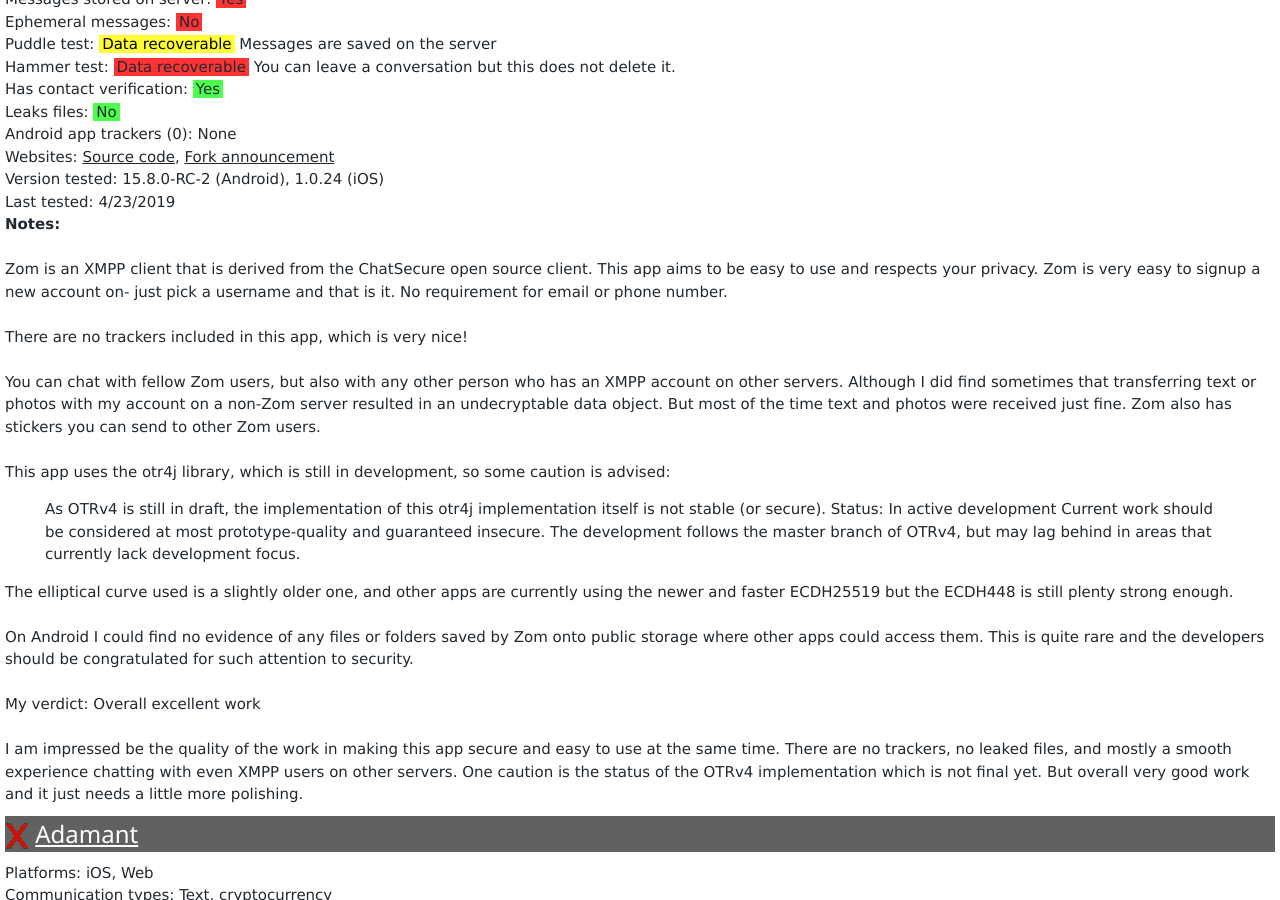
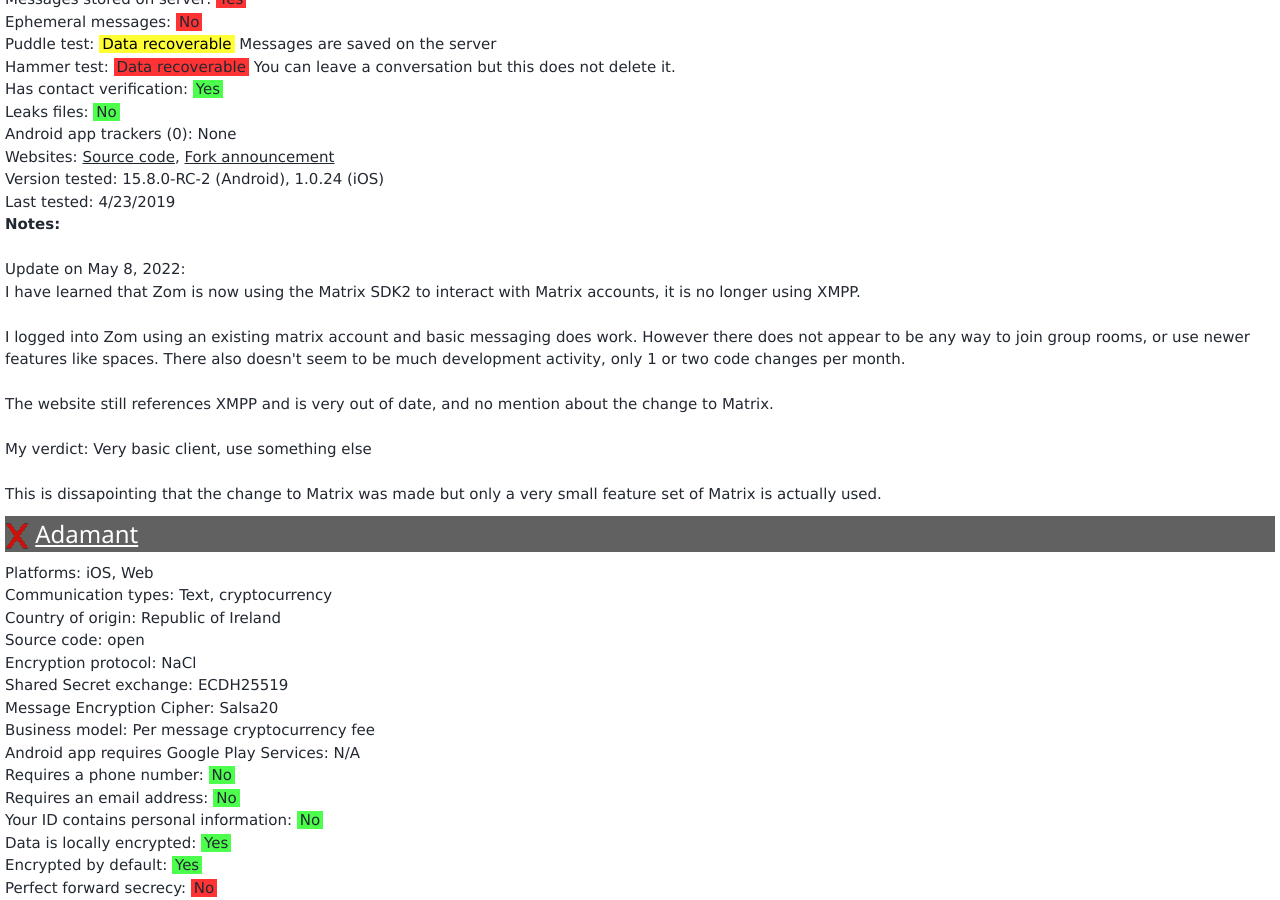
Before and after one commit to Perelandra0x309/secure-im, a Jekyll site: the page built from decentralizedapps.md, in a window 1280 px wide and 900 px high, scrolled down 13625 px. Built offline with Jekyll 4.4.1, drawn with Linux system fonts in a browser that asks for light colours.

Commit message:
Update zom_notes.html
Change from XMPP to Matrix

```diff
--- a/_data/zom_notes.html
+++ b/_data/zom_notes.html
@@ -1,19 +1,10 @@
-Zom is an XMPP client that is derived from the ChatSecure open source client.  This app aims to be easy to use and respects your privacy.  Zom is very easy to signup a new account on- just pick a username and that is it.  No requirement for email or phone number.<br>
+Update on May 8, 2022:<br>
+I have learned that Zom is now using the Matrix SDK2 to interact with Matrix accounts, it is no longer using XMPP.<br>
 <br>
-There are no trackers included in this app, which is very nice!<br>
+I logged into Zom using an existing matrix account and basic messaging does work.  However there does not appear to be any way to join group rooms, or use newer features like spaces. There also doesn't seem to be much development activity, only 1 or two code changes per month.<br>
 <br>
-You can chat with fellow Zom users, but also with any other person who has an XMPP account on other servers.  Although I did find sometimes that transferring text or photos with my account on a non-Zom server resulted in an undecryptable data object.  But most of the time text and photos were received just fine.  Zom also has stickers you can send to other Zom users.<br>
+The website still references XMPP and is very out of date, and no mention about the change to Matrix.<br>
 <br>
-This app uses the otr4j library, which is still in development, so some caution is advised:
-<blockquote>
-As OTRv4 is still in draft, the implementation of this otr4j implementation itself is not stable (or secure).
-Status: In active development
-Current work should be considered at most prototype-quality and guaranteed insecure. The development follows the master branch of OTRv4, but may lag behind in areas that currently lack development focus.
-</blockquote>
-The elliptical curve used is a slightly older one, and other apps are currently using the newer and faster ECDH25519 but the ECDH448 is still plenty strong enough.<br>
+My verdict: Very basic client, use something else<br>
 <br>
-On Android I could find no evidence of any files or folders saved by Zom onto public storage where other apps could access them.  This is quite rare and the developers should be congratulated for such attention to security.<br>
-<br>
-My verdict: Overall excellent work<br>
-<br>
-I am impressed be the quality of the work in making this app secure and easy to use at the same time.  There are no trackers, no leaked files, and mostly a smooth experience chatting with even XMPP users on other servers.  One caution is the status of the OTRv4 implementation which is not final yet.  But overall very good work and it just needs a little more polishing.<br>
+This is dissapointing that the change to Matrix was made but only a very small feature set of Matrix is actually used.
```
